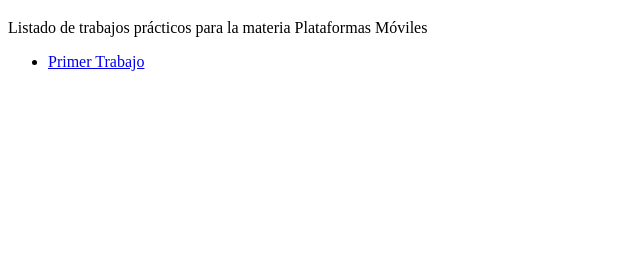
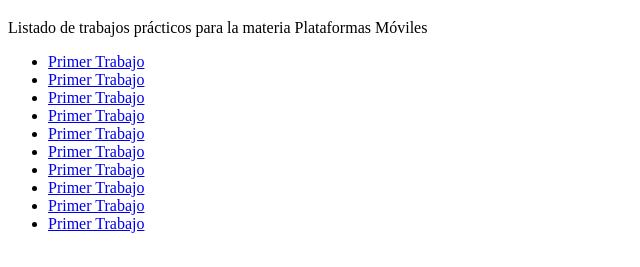
Before and after one commit to heberojas/plataformas-moviles-entregas, a plain HTML site: page index.html in a window 1280 px wide. Shown: the part 61-328 px from the top of the page, without its empty margins (0-640 px from the left). Drawn offline with Linux system fonts and the light colour scheme.

Commit message:
Create index.html
It's a list of all the jobs we do in the year

```diff
--- a/index.html
+++ b/index.html
@@ -7,7 +7,16 @@
      <h1>Trabajos Prácticos</h1>
      <p>Listado de trabajos prácticos para la materia Plataformas Móviles</p>
      <ul>
-       <li><a href="tp-1/">Primer Trabajo</a></li>
+        <li><a href="tp-1/">Primer Trabajo</a></li>
+        <li><a href="tp-2/">Primer Trabajo</a></li>
+        <li><a href="tp-3/">Primer Trabajo</a></li>
+        <li><a href="tp-4/">Primer Trabajo</a></li>
+        <li><a href="tp-5/">Primer Trabajo</a></li>
+        <li><a href="tp-6/">Primer Trabajo</a></li>
+        <li><a href="tp-7/">Primer Trabajo</a></li>
+        <li><a href="tp-8/">Primer Trabajo</a></li>
+        <li><a href="tp-9/">Primer Trabajo</a></li>
+        <li><a href="tp-10/">Primer Trabajo</a></li>
      </ul>
    </body>
 </html>
```
